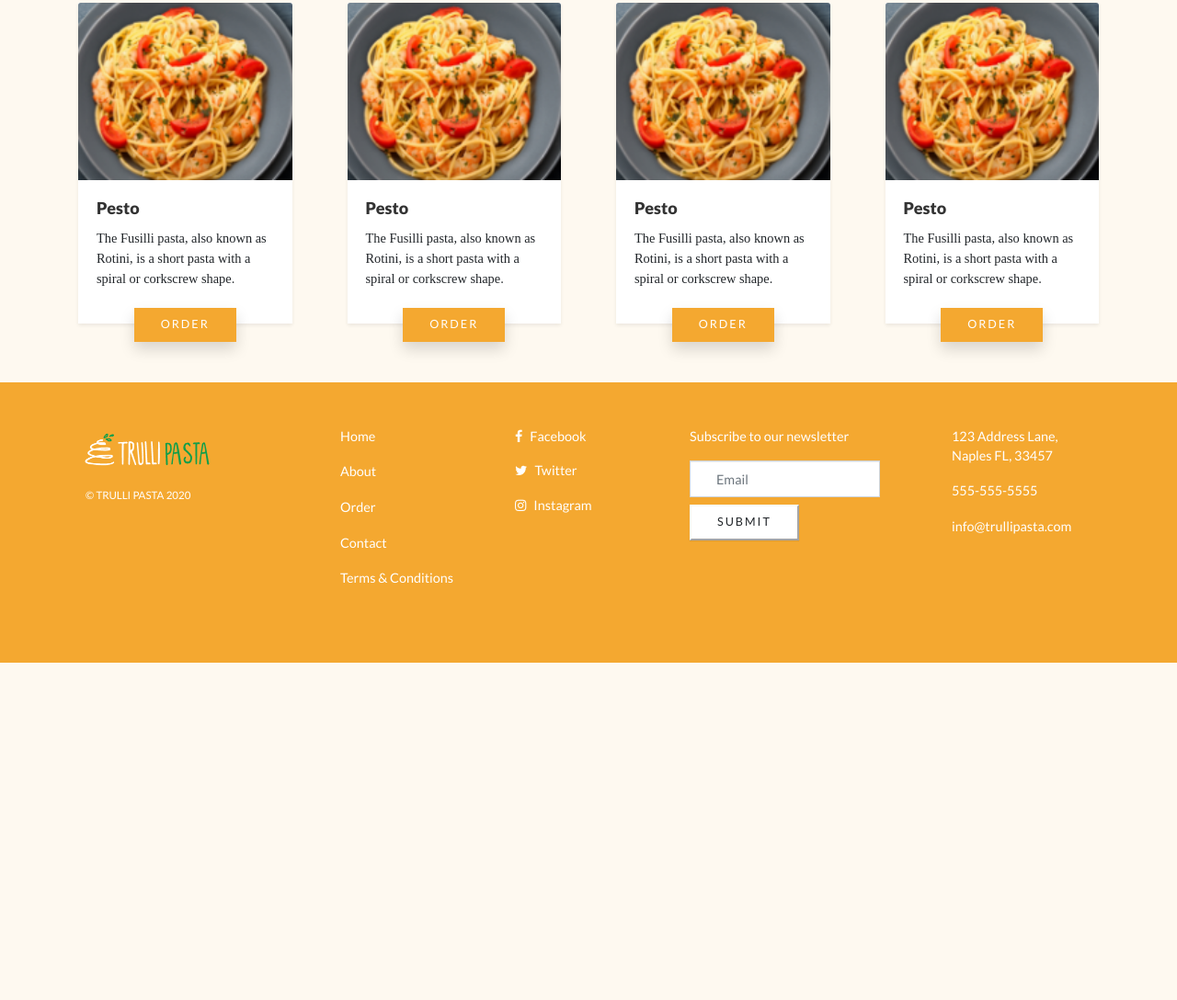
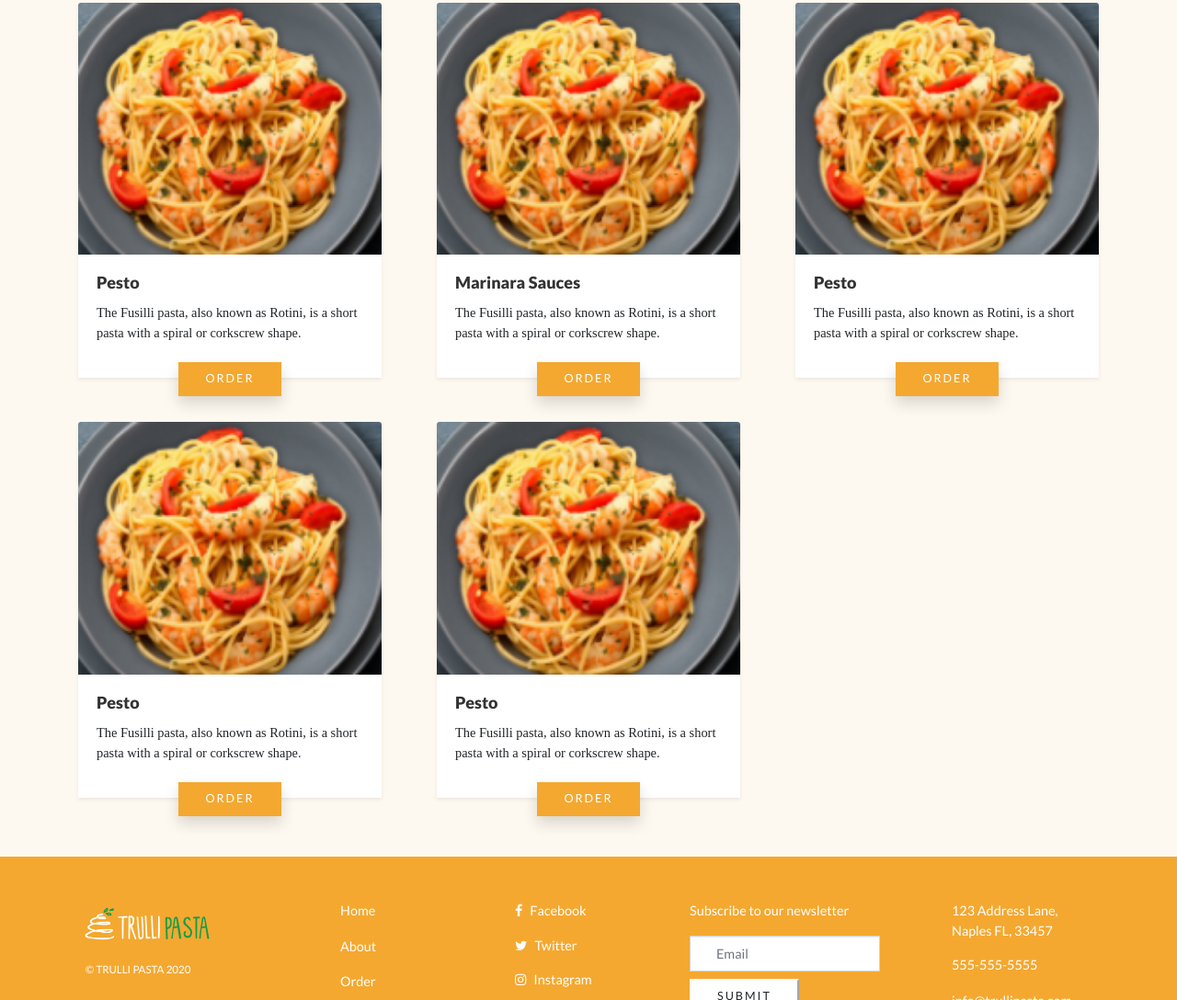
Before and after one commit to b3marketing/trulli_pasta, a website: page pages/order.html in a window 1280 px wide. Shown: the part 374-1462 px from the top of the page at 92% size. Before the commit the page ends 1095 px from the top, so only its background shows below. Drawn offline with nearby package versions, Linux system fonts and the light colour scheme; a web font is replaced by a local one.

Commit message:
slight tweaks

```diff
--- a/pages/order.html
+++ b/pages/order.html
@@ -71,7 +71,7 @@
                 <div class="container p-0">
                     <div class="card-deck product-display">
                         <div class="row mb-lg-3 mx-0"> <!-- Card Display Row -->
-                            <div class="col-12 col-md-6 col-lg-3  mb-5"> <!-- Card #1 -->
+                            <div class="col-12 col-md-6 col-lg-4  mb-5"> <!-- Card #1 -->
                                     <div class="card bg-white border-0 rounded-0 shadow-sm product-card">
                                         <img class="card-img-top border-0" src="/src/images/products/sauces/pesto.png" alt="Card image cap">
                                         <div class="card-body mb-0 pb-0">
@@ -89,7 +89,6 @@
                                                         data-price="6.67"
                                                         data-allergies="Diary Free / Gluten Free"
                                                         data-description="Delicious pesto sauce made with Basil, Garlic, Pine Nuts, Parmigiano-Reggiano Cheese and Olive Oil."
-                                                        data-ingredientsImage="/src/images/products/sauces/pesto-ingredients.jpg"
                                                 > <!-- Data Variables passed to Modal -->
                                                     Order
                                                 </a>
@@ -97,7 +96,34 @@
                                         </div>
                                     </div>
                             </div>
-                            <div class="col-12 col-md-6 col-lg-3  mb-5"> <!-- Card #2 -->
+                            <div class="col-12 col-md-6 col-lg-4  mb-5"> <!-- Card #1 -->
+                                <div class="card bg-white border-0 rounded-0 shadow-sm product-card">
+                                    <img class="card-img-top border-0" src="/src/images/products/sauces/pesto.png" alt="Card image cap">
+                                    <div class="card-body mb-0 pb-0">
+                                        <h5 class="card-title">Marinara Sauces</h5>
+                                        <p class="card-text">The Fusilli pasta, also known as Rotini, is a short pasta with a spiral or corkscrew shape. </p>
+                                    </div>
+                                    <div class="card-footer border-0 my-0 py-0 bg-transparent ">
+                                        <p class="text-center border-0">
+                                            <a class="btn btn-primary shadow btn-sm stretched-link"
+                                                    href="#"
+                                                    role="button"
+                                                    data-toggle="modal"
+                                                    data-target="#orderModal"
+                                                    data-productID="dynamicallygenerated"
+                                                    data-product="Marinara Sauce"
+                                                    data-price="7.88"
+                                                    data-allergies="Diary Free / Gluten Free"
+                                                    data-description="Delicious pesto sauce made with Basil, Garlic, Pine Nuts, Parmigiano-Reggiano Cheese and Olive Oil."
+                                                    data-imgURl=""
+                                            > <!-- Data Variables passed to Modal -->
+                                                Order
+                                            </a>
+                                        </p>
+                                    </div>
+                                </div>
+                            </div>
+                            <div class="col-12 col-md-6 col-lg-4  mb-5"> <!-- Card #1 -->
                                 <div class="card bg-white border-0 rounded-0 shadow-sm product-card">
                                     <img class="card-img-top border-0" src="/src/images/products/sauces/pesto.png" alt="Card image cap">
                                     <div class="card-body mb-0 pb-0">
@@ -105,11 +131,24 @@
                                         <p class="card-text">The Fusilli pasta, also known as Rotini, is a short pasta with a spiral or corkscrew shape. </p>
                                     </div>
                                     <div class="card-footer border-0 my-0 py-0 bg-transparent ">
-                                        <p class="text-center border-0"><a class="btn btn-primary shadow btn-sm stretched-link" href="#" role="button">Order</a></p>
+                                        <p class="text-center border-0">
+                                            <a class="btn btn-primary shadow btn-sm stretched-link"
+                                                    href="#"
+                                                    role="button"
+                                                    data-toggle="modal"
+                                                    data-target="#orderModal"
+                                                    data-product="Marinara Sauce"
+                                                    data-price="7.88"
+                                                    data-allergies="Diary Free / Gluten Free"
+                                                    data-description="Delicious pesto sauce made with Basil, Garlic, Pine Nuts, Parmigiano-Reggiano Cheese and Olive Oil."
+                                            > <!-- Data Variables passed to Modal -->
+                                                Order
+                                            </a>
+                                        </p>
                                     </div>
                                 </div>
                             </div>
-                            <div class="col-12 col-md-6 col-lg-3  mb-5"> <!-- Card #3 -->
+                            <div class="col-12 col-md-6 col-lg-4  mb-5"> <!-- Card #1 -->
                                 <div class="card bg-white border-0 rounded-0 shadow-sm product-card">
                                     <img class="card-img-top border-0" src="/src/images/products/sauces/pesto.png" alt="Card image cap">
                                     <div class="card-body mb-0 pb-0">
@@ -117,11 +156,24 @@
                                         <p class="card-text">The Fusilli pasta, also known as Rotini, is a short pasta with a spiral or corkscrew shape. </p>
                                     </div>
                                     <div class="card-footer border-0 my-0 py-0 bg-transparent ">
-                                        <p class="text-center border-0"><a class="btn btn-primary shadow btn-sm stretched-link" href="#" role="button">Order</a></p>
+                                        <p class="text-center border-0">
+                                            <a class="btn btn-primary shadow btn-sm stretched-link"
+                                                    href="#"
+                                                    role="button"
+                                                    data-toggle="modal"
+                                                    data-target="#orderModal"
+                                                    data-product="Marinara Sauce"
+                                                    data-price="7.88"
+                                                    data-allergies="Diary Free / Gluten Free"
+                                                    data-description="Delicious pesto sauce made with Basil, Garlic, Pine Nuts, Parmigiano-Reggiano Cheese and Olive Oil."
+                                            > <!-- Data Variables passed to Modal -->
+                                                Order
+                                            </a>
+                                        </p>
                                     </div>
                                 </div>
                             </div>
-                            <div class="col-12 col-md-6 col-lg-3  mb-5"> <!-- Card #4 -->
+                            <div class="col-12 col-md-6 col-lg-4  mb-5"> <!-- Card #1 -->
                                 <div class="card bg-white border-0 rounded-0 shadow-sm product-card">
                                     <img class="card-img-top border-0" src="/src/images/products/sauces/pesto.png" alt="Card image cap">
                                     <div class="card-body mb-0 pb-0">
@@ -129,10 +181,24 @@
                                         <p class="card-text">The Fusilli pasta, also known as Rotini, is a short pasta with a spiral or corkscrew shape. </p>
                                     </div>
                                     <div class="card-footer border-0 my-0 py-0 bg-transparent ">
-                                        <p class="text-center border-0"><a class="btn btn-primary shadow btn-sm stretched-link" href="#" role="button">Order</a></p>
+                                        <p class="text-center border-0">
+                                            <a class="btn btn-primary shadow btn-sm stretched-link"
+                                                    href="#"
+                                                    role="button"
+                                                    data-toggle="modal"
+                                                    data-target="#orderModal"
+                                                    data-product="Marinara Sauce"
+                                                    data-price="7.88"
+                                                    data-allergies="Diary Free / Gluten Free"
+                                                    data-description="Delicious pesto sauce made with Basil, Garlic, Pine Nuts, Parmigiano-Reggiano Cheese and Olive Oil."
+                                            > <!-- Data Variables passed to Modal -->
+                                                Order
+                                            </a>
+                                        </p>
                                     </div>
                                 </div>
                             </div>
+
                         </div>
 
                     </div>
--- a/src/js/script.js
+++ b/src/js/script.js
@@ -17,5 +17,4 @@ $('#orderModal').on('show.bs.modal', function (event) {
     modal.find('.price').text(price)
     modal.find('.allergies').text(allergies)
     modal.find('.description').text(description)
-    modal.find('img').attr(ingredientsImage)
   })
```
